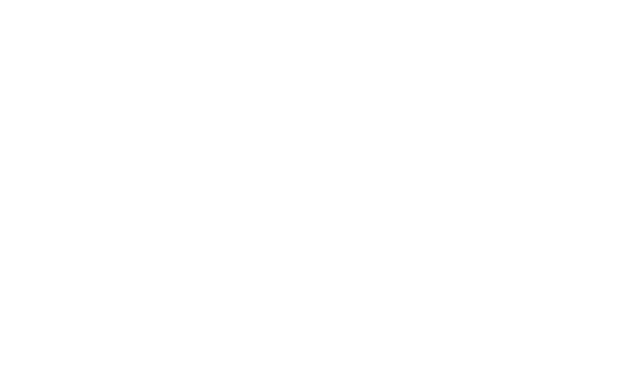
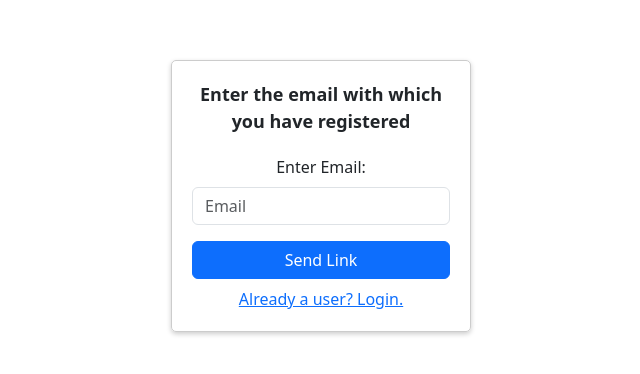
Before and after one commit to ShivaMisraa/Expanse-Tracker, a React (Create React App) app: page /forgetpw in a window 1280 px wide. Shown: the part 204-578 px from the top of the page, without its empty margins (319-959 px from the left). Built offline with nearby package versions, Linux system fonts and the light colour scheme.

Commit message:
Added function to reset the password.

```diff
--- a/src/App.js
+++ b/src/App.js
@@ -5,6 +5,7 @@
 import React, { useState } from 'react';
 import Profile from './Pages/Profile';
 import LoginPage from './Pages/LoginPage';
+import ForgetPassWord from './Pages/ForgetPW';
 
 function App() {
   const [isLoggedIn, setIsLoggedIn] = useState(false);
@@ -14,6 +15,7 @@
       <Switch>
         <Route path="/profile" component={Profile} />
         <Route path="/loginPage" component={LoginPage} />
+        <Route path="/forgetpw" component={ForgetPassWord} />
         <Route path="/login">
           {isLoggedIn ? <Profile /> : <Login onLogin={() => setIsLoggedIn(true)} />}
         </Route>
--- a/src/Auth/Login.js
+++ b/src/Auth/Login.js
@@ -1,10 +1,9 @@
 import React, { useState, useRef } from "react";
 import { Form, Button } from "react-bootstrap";
-import { useHistory } from "react-router-dom";
+import { useHistory, Link } from "react-router-dom";
 
 const Login = () => {
   const [isLogin, setIsLogin] = useState(true);
-
 
   const emailInputRef = useRef();
   const passwordInputRef = useRef();
@@ -22,19 +21,14 @@
     const enteredEmail = emailInputRef.current.value;
     const enteredPassword = passwordInputRef.current.value;
 
-
     if (!isLogin) {
       const enteredConfirmPassword = confirmPasswordInputRef.current.value;
-
 
       if (enteredPassword !== enteredConfirmPassword) {
         alert("Passwords do not match.");
         return;
       }
     }
-
-
-
 
     let url;
     if (isLogin) {
@@ -68,18 +62,17 @@
       })
       .then((data) => {
         console.log(data.idToken);
-        const token= data.idToken
-        localStorage.setItem("token", token)
+        const token = data.idToken;
+        localStorage.setItem("token", token);
         console.log("User logged in");
-        emailInputRef.current.value = '';
-        passwordInputRef.current.value = '';
+        emailInputRef.current.value = "";
+        passwordInputRef.current.value = "";
 
         history.push("/loginPage");
-
       })
       .catch((err) => {
         alert(err.message);
-        console.log(err.message)
+        console.log(err.message);
       });
   };
 
@@ -136,6 +129,10 @@
             />
           </Form.Group>
         )}
+        <div className="d-flex justify-content-center mt-2">
+          <Link to="/forgetPW">Forget Password ?</Link>
+        </div>
+
         <div className="d-flex justify-content-center">
           <Button onClick={submitHandler} variant="primary" type="submit">
             {isLogin ? "Login" : "Create Account"}
--- /dev/null
+++ b/src/Pages/ForgetPW.js
@@ -0,0 +1,65 @@
+import React, { useState } from "react";
+import { Button, Form } from "react-bootstrap";
+import { Link } from "react-router-dom";
+import "./ForgetPw.css"
+
+const ForgetPassWord = () => {
+  const [email, setEmail] = useState("");
+  const [message, setMessage] = useState("");
+
+  const sendPasswordResetLink = () => {
+
+    const url = `https://identitytoolkit.googleapis.com/v1/accounts:sendOobCode?key=AIzaSyDA0MnYovAyBq-q5_FGCq5ZyxG_OYvpF50`;
+    const data = {
+      requestType: 'PASSWORD_RESET',
+      email: email,
+    };
+
+    fetch(url, {
+      method: 'POST',
+      headers: {
+        'Content-Type': 'application/json',
+      },
+      body: JSON.stringify(data),
+    })
+      .then((response) => response.json())
+      .then((responseData) => {
+        if (responseData.error) {
+          setMessage(`Error: ${responseData.error.message}`);
+        } else {
+          setMessage("Password reset link sent successfully!");
+          console.log("link has been sent to email id ", setEmail)
+        }
+      })
+      .catch((error) => {
+        setMessage(`Error: ${error.message}`);
+      });
+  };
+
+  return (
+    <div className="forget-password-container">
+      <div className="forget-password-form">
+        <p>Enter the email with which you have registered</p>
+        <Form.Group className="mb-3">
+          <Form.Label>Enter Email:</Form.Label>
+          <Form.Control
+            type="email"
+            placeholder="Email"
+            value={email}
+            onChange={(e) => setEmail(e.target.value)}
+            required
+          />
+        </Form.Group>
+        <Button variant="primary" onClick={sendPasswordResetLink}>
+          Send Link
+        </Button>
+        <div className="mt-2">{message}</div>
+        <Link to="/login" className="complete-button">
+              Already a user? Login.
+            </Link>
+      </div>
+    </div>
+  );
+};
+
+export default ForgetPassWord;
--- /dev/null
+++ b/src/Pages/ForgetPw.css
@@ -0,0 +1,32 @@
+/* ForgetPW.css */
+
+.forget-password-container {
+    display: flex;
+    flex-direction: column;
+    align-items: center;
+    justify-content: center;
+    height: 100vh;
+}
+
+.forget-password-form {
+    width: 300px;
+    text-align: center;
+    padding: 20px;
+    border: 1px solid #ccc;
+    border-radius: 5px;
+    box-shadow: 0 2px 5px rgba(0, 0, 0, 0.2);
+}
+
+.forget-password-form p {
+    font-size: 18px;
+    margin-bottom: 20px;
+    font-weight: bold;
+}
+
+.forget-password-form .form-group {
+    margin-bottom: 20px;
+}
+
+.forget-password-form .btn {
+    width: 100%;
+}
```
Lines whose indentation alone changed are shown as unchanged.
